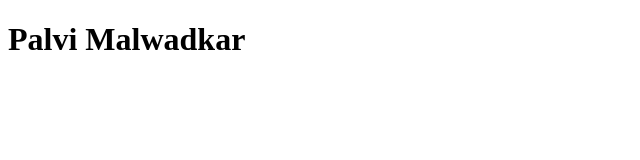
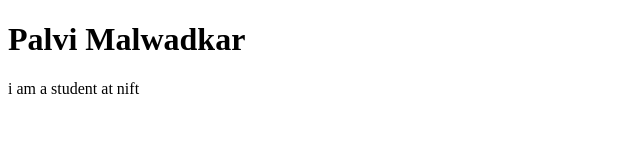
Before and after one commit to NIFT-Web-Design/palvi-malwadkar, a plain HTML site: page index.html in a window 1280 px wide. Shown: the whole page, without its empty margins (0-640 px from the left). Drawn offline with Linux system fonts and the light colour scheme.

Commit message:
student update

```diff
--- a/index.html
+++ b/index.html
@@ -6,5 +6,6 @@
   </head>
   <body>
     <h1> Palvi Malwadkar </h1>
+    <p> i am a student at nift </p>
   </body>
 </html>
```
